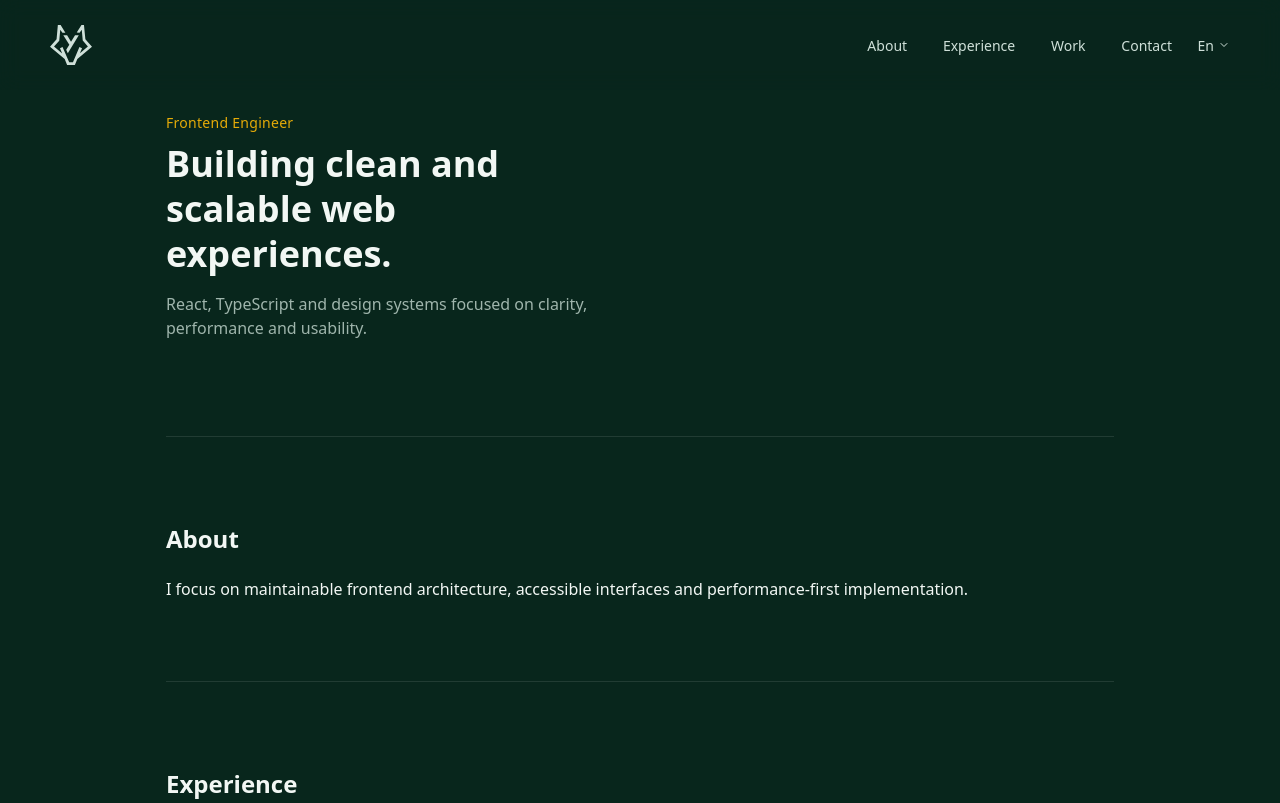
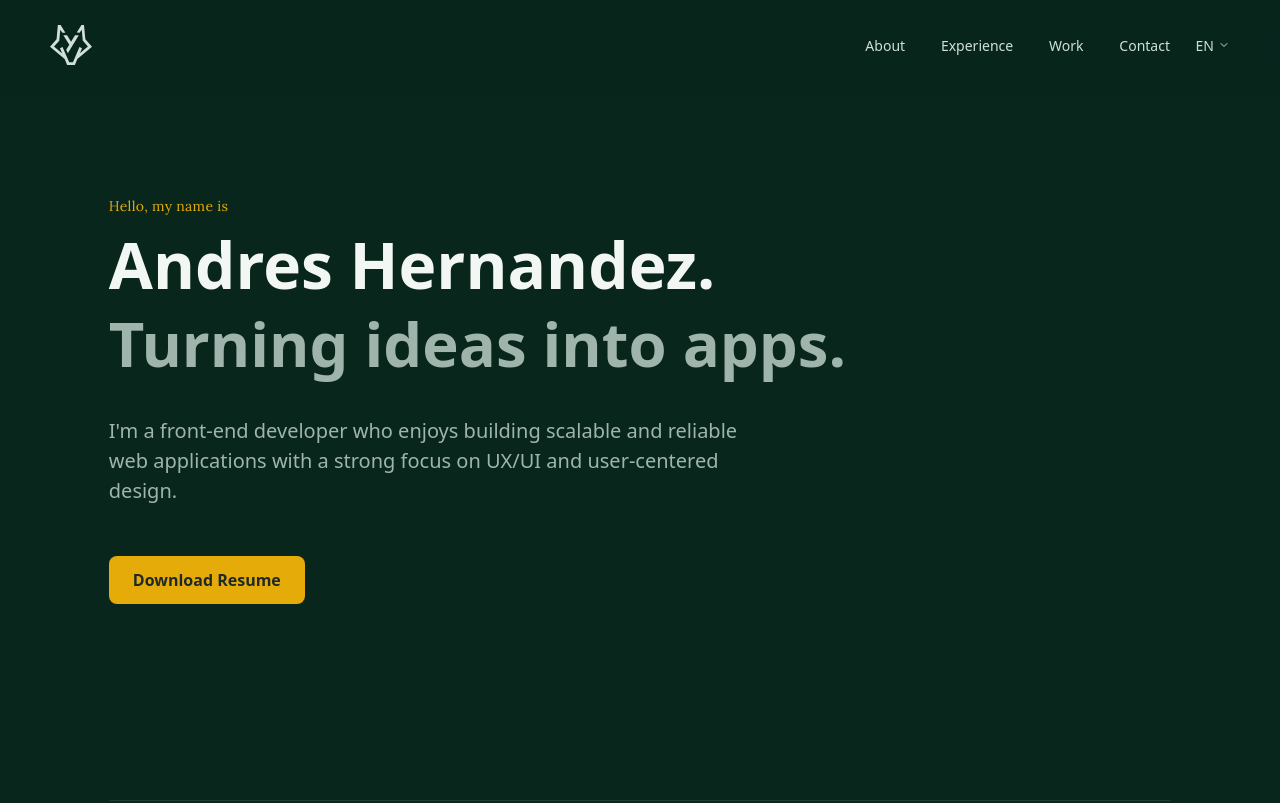
Before and after one commit to AndresHernandez1996/v2, a React (Vite) app: page / in a window 1280 px wide. Shown: the top 803 px of the page. Built offline with nearby package versions, Linux system fonts and the light colour scheme; a web font is replaced by a local one.

Commit message:
feat(hero+i18n+layout): Hero structure, fluid typography, and language switcher behavior

```diff
--- a/src/components/Layout/Layout.module.scss
+++ b/src/components/Layout/Layout.module.scss
@@ -1,5 +1,6 @@
-@use '../../styles/mixins' as m;
-
 .layout {
-  @include m.container;
+  display: flex;
+  flex-direction: column;
+  min-height: 100vh;
+  width: 100%;
 }
--- a/src/components/Layout/MainContainer/MainContainer.module.scss
+++ b/src/components/Layout/MainContainer/MainContainer.module.scss
@@ -1,3 +1,3 @@
 .main {
-  padding: 0 150px;
+  padding-inline: clamp(1.563rem, 8.5vw, 9.375rem);
 }
--- a/src/components/sections/Hero/Hero.module.scss
+++ b/src/components/sections/Hero/Hero.module.scss
@@ -1,24 +1,69 @@
 @use '../../../styles/tokens' as t;
 
 .section {
-  padding-block: 7rem 5rem;
+  min-height: 100vh;
+  height: auto;
+  display: flex;
+  flex-direction: column;
+  justify-content: center;
+  padding-block: clamp(5.25rem, 6vw, 7rem);
 }
 
 .kicker {
   margin: 0 0 t.$space-2;
   color: t.$ui-accent;
+  font-family: t.$ui-font-family-serif;
   font-size: t.$ui-label-size;
   letter-spacing: t.$ui-label-tracking;
 }
 
 .title {
-  margin: 0;
+  margin: 0 0 30px;
   max-width: 20ch;
-  font-size: t.$ui-h2-size;
+  font-size: clamp(2.5rem, 5vw, 5rem);
   line-height: t.$ui-h2-line-height;
 }
 
+.subtitle {
+  margin: 0 0 2.125rem;
+  color: t.$ui-text-muted;
+  font-size: clamp(2.25rem, 4.813vw, 4.813rem);
+  line-height: t.$ui-h3-line-height;
+  font-weight: t.$font-weight-bold;
+}
+
 .text {
+  margin: 0;
   max-width: 56ch;
   color: t.$ui-text-muted;
+  font-size: t.$font-size-xl;
 }
+
+.resumeButton {
+  margin-top: 50px;
+  display: inline-flex;
+  align-items: center;
+  justify-content: center;
+  width: fit-content;
+  padding: 1rem 1.5rem;
+  border: 0;
+  border-radius: t.$radius-sm;
+  background: t.$ui-accent;
+  color: t.$ui-on-accent;
+  font-size: t.$font-size-md;
+  font-weight: t.$font-weight-semibold;
+  line-height: 1;
+  cursor: pointer;
+  transition:
+    background-color 200ms ease,
+    transform 200ms ease;
+
+  &:hover {
+    background: t.$ui-accent-hover;
+    transform: translateY(-1px);
+  }
+
+  &:active {
+    transform: translateY(0);
+  }
+}
--- a/src/components/sections/Hero/Hero.tsx
+++ b/src/components/sections/Hero/Hero.tsx
@@ -1,16 +1,23 @@
+import type { ReactElement } from 'react';
 import styles from './Hero.module.scss';
+import { useTranslation } from 'react-i18next';
 
-export function Hero() {
+export function Hero(): ReactElement {
+  const { t } = useTranslation();
+
   return (
     <section id="hero" className={styles.section} data-sr="title">
-      <p className={styles.kicker}>Frontend Engineer</p>
-      <h1 className={styles.title}>
-        Building clean and scalable web experiences.
-      </h1>
-      <p className={styles.text}>
-        React, TypeScript and design systems focused on clarity, performance and
-        usability.
-      </p>
+      <p className={styles.kicker}>{t('hero_kicker')}</p>
+      <h1 className={styles.title}>{t('hero_title')}</h1>
+      <p className={styles.subtitle}>{t('hero_subtitle')}</p>
+      <p className={styles.text}>{t('hero_text')}</p>
+      <button
+        className={styles.resumeButton}
+        type="button"
+        aria-label={t('hero_cta_aria')}
+      >
+        {t('hero_cta')}
+      </button>
     </section>
   );
 }
--- a/src/i18n/locales/en.ts
+++ b/src/i18n/locales/en.ts
@@ -6,8 +6,8 @@ export const en = {
   language_current: 'Current: {{lng}}',
   language_switch_to_english: 'English',
   language_switch_to_spanish: 'Spanish',
-  language_short_en: 'En',
-  language_short_es: 'Es',
+  language_short_en: 'EN',
+  language_short_es: 'ES',
   nav_aria_main: 'Main navigation',
   nav_links_label: 'Section links',
   nav_mobile_panel_label: 'Mobile navigation menu',
@@ -18,6 +18,13 @@ export const en = {
   nav_experience: 'Experience',
   nav_work: 'Work',
   nav_contact: 'Contact',
+  hero_kicker: 'Hello, my name is',
+  hero_title: 'Andres Hernandez.',
+  hero_subtitle: 'Turning ideas into apps.',
+  hero_text:
+    "I'm a front-end developer who enjoys building scalable and reliable web applications with a strong focus on UX/UI and user-centered design.",
+  hero_cta: 'Download Resume',
+  hero_cta_aria: 'Download resume',
 } as const;
 
 export type TranslationSchema = {
--- a/src/i18n/locales/es.ts
+++ b/src/i18n/locales/es.ts
@@ -8,8 +8,8 @@ export const es = {
   language_current: 'Actual: {{lng}}',
   language_switch_to_english: 'Inglés',
   language_switch_to_spanish: 'Español',
-  language_short_en: 'En',
-  language_short_es: 'Es',
+  language_short_en: 'EN',
+  language_short_es: 'ES',
   nav_aria_main: 'Navegación principal',
   nav_links_label: 'Enlaces de secciones',
   nav_mobile_panel_label: 'Menú de navegación móvil',
@@ -20,4 +20,11 @@ export const es = {
   nav_experience: 'Experiencia',
   nav_work: 'Proyectos',
   nav_contact: 'Contacto',
+  hero_kicker: 'Hola, mi nombre es',
+  hero_title: 'Andres Hernandez.',
+  hero_subtitle: 'Convirtiendo ideas en aplicaciones.',
+  hero_text:
+    'Soy un desarrollador front-end que disfruta construir aplicaciones web escalables y confiables, con un fuerte enfoque en UX/UI y diseño centrado en las personas.',
+  hero_cta: 'Descargar CV',
+  hero_cta_aria: 'Descargar currículum',
 } as const satisfies TranslationSchema;
--- a/src/styles/_tokens.scss
+++ b/src/styles/_tokens.scss
@@ -33,12 +33,6 @@ $font-sans-weight-max: 800;
 /* Lora supports 400–700 */
 $font-serif-weight-min: 400;
 $font-serif-weight-max: 700;
-
-/* Common weights (use these in UI) */
-$font-weight-regular: 400;
-$font-weight-medium: 500;
-$font-weight-semibold: 600;
-$font-weight-bold: 700;
 
 /* Optional: defaults for your UI */
 $ui-font-family: $font-sans;
--- a/src/styles/globals.scss
+++ b/src/styles/globals.scss
@@ -47,6 +47,10 @@ body.mobile-menu-open main {
   transition: filter 240ms ease;
 }
 
+h1 {
+  margin: 0 !important;
+}
+
 /* Links */
 a {
   color: t.$ui-link;
```
